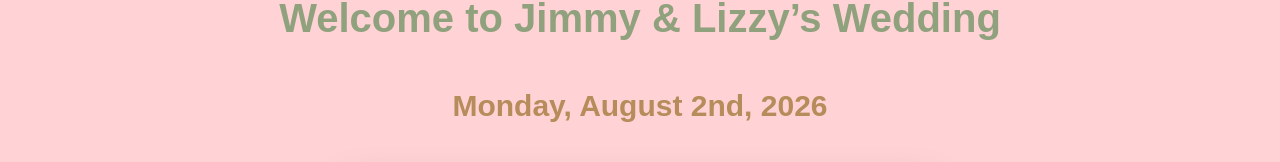
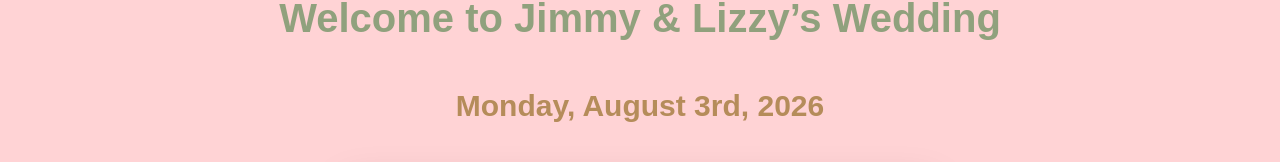
Before and after one commit to jimbobding/wedding-website, a Next.js app: page / in a window 1280 px wide. Shown: the part 136-298 px from the top of the page. Built offline with nearby package versions, Linux system fonts and the light colour scheme; no server answers.

Commit message:
changed date

```diff
--- a/src/components/Hero.tsx
+++ b/src/components/Hero.tsx
@@ -33,7 +33,7 @@ export default function Hero() {
     <section className={`${styles.hero} text-pink-900`}>
       <h1 className={styles.title}>Welcome to Jimmy & Lizzy’s Wedding</h1>
       <h2 className="mt-2 mb-10 text-2xl md:text-3xl font-semibold text-[#B58C5A]">
-        Monday, August 2nd, 2026
+        Monday, August 3rd, 2026
       </h2>
 
       <div className={styles.heroImageWrapper}>
```
